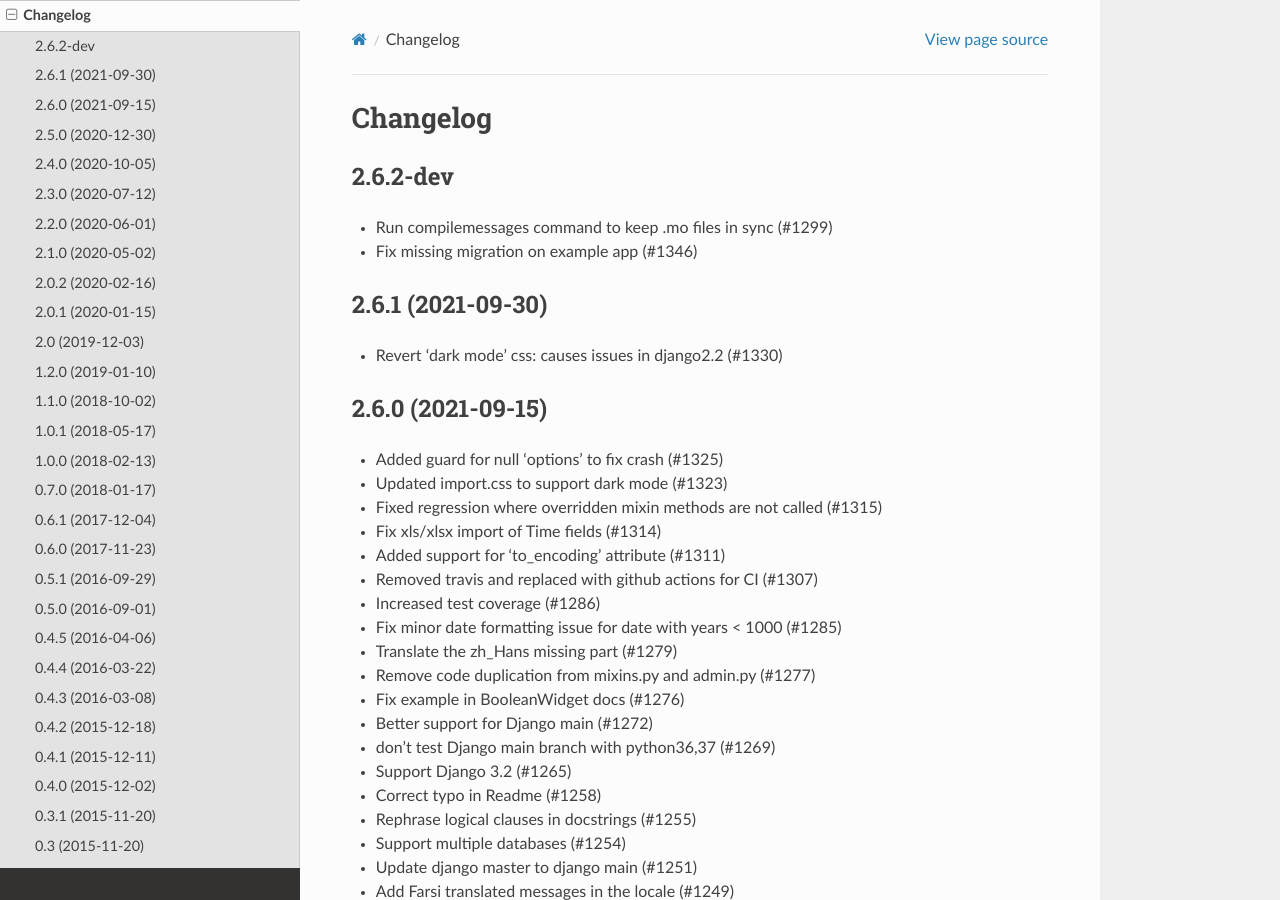
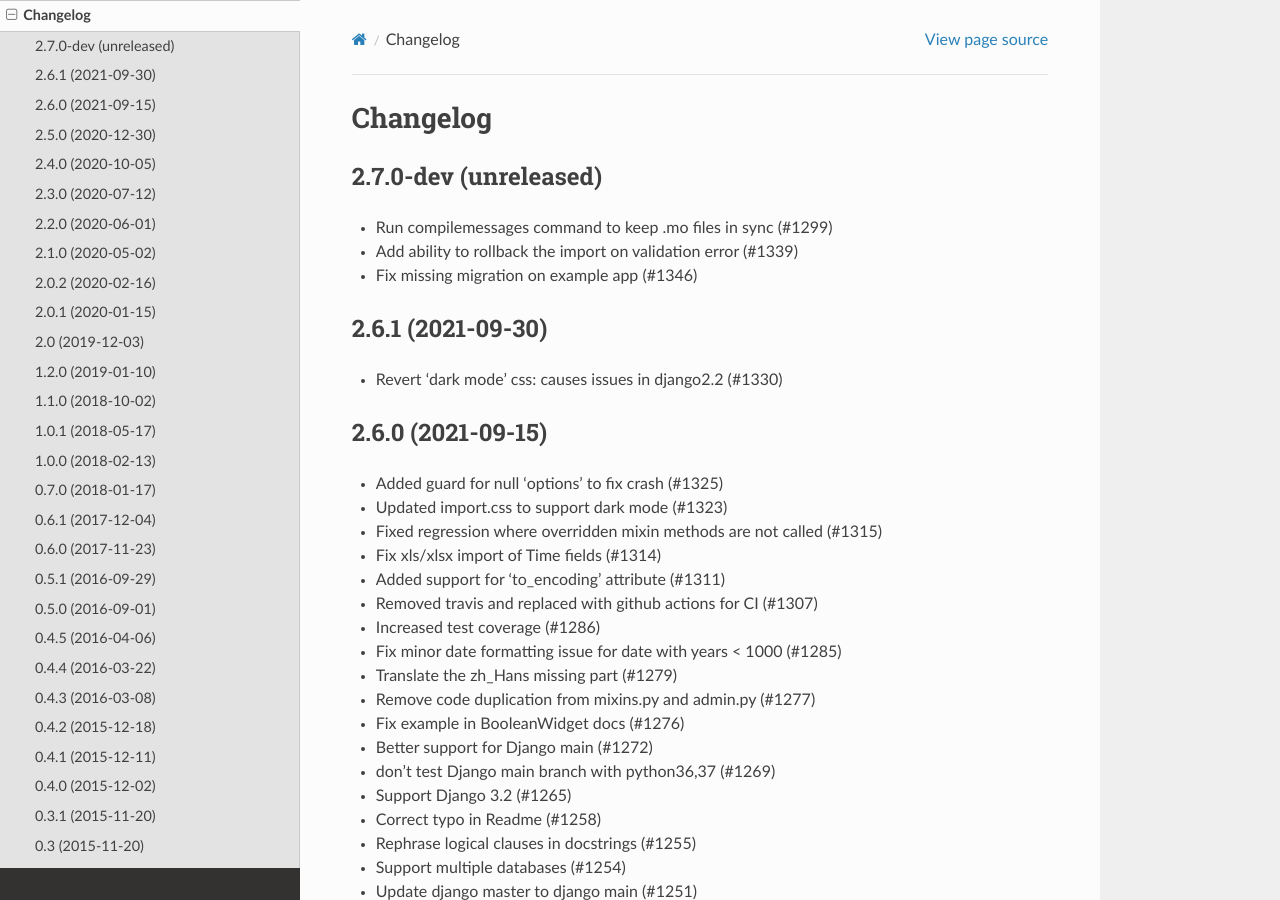
Before and after one commit to django-import-export/django-import-export, a Sphinx documentation site: the page built from docs/changelog.rst, in a window 1280 px wide and 900 px high. Built offline with Sphinx 7.4.7 and the Read the Docs theme 2.0.0, drawn with Linux system fonts in a browser that asks for light colours.

Commit message:
updated changelog and corrected version

```diff
--- a/docs/changelog.rst
+++ b/docs/changelog.rst
@@ -1,10 +1,11 @@
 Changelog
 =========
 
-2.6.2-dev
+2.7.0-dev (unreleased)
 ---------
 
 - Run compilemessages command to keep .mo files in sync (#1299)
+- Add ability to rollback the import on validation error (#1339)
 - Fix missing migration on example app (#1346)
 
 2.6.1 (2021-09-30)
--- a/import_export/__init__.py
+++ b/import_export/__init__.py
@@ -1 +1 @@
-__version__ = '2.6.2-dev'
+__version__ = '2.7.0-dev'
```
